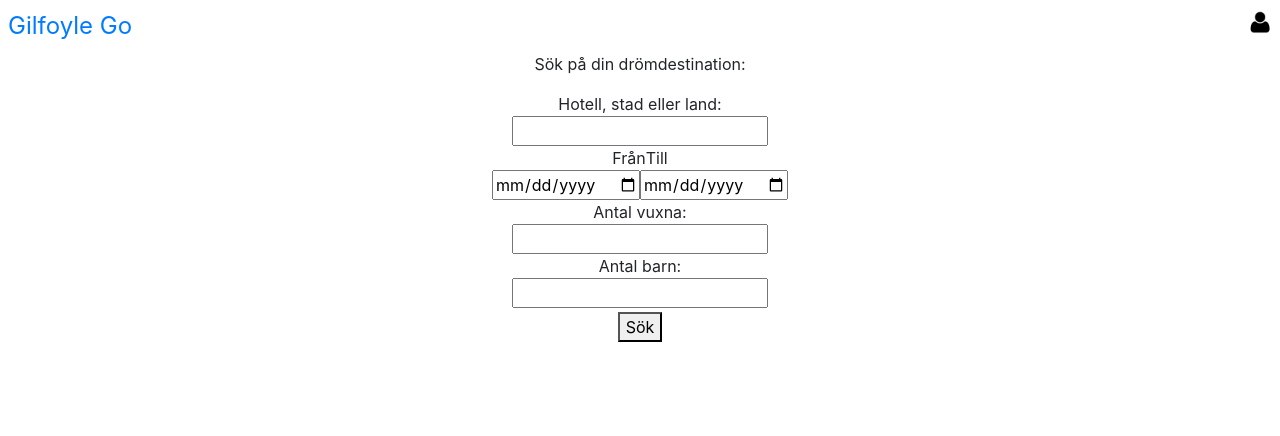
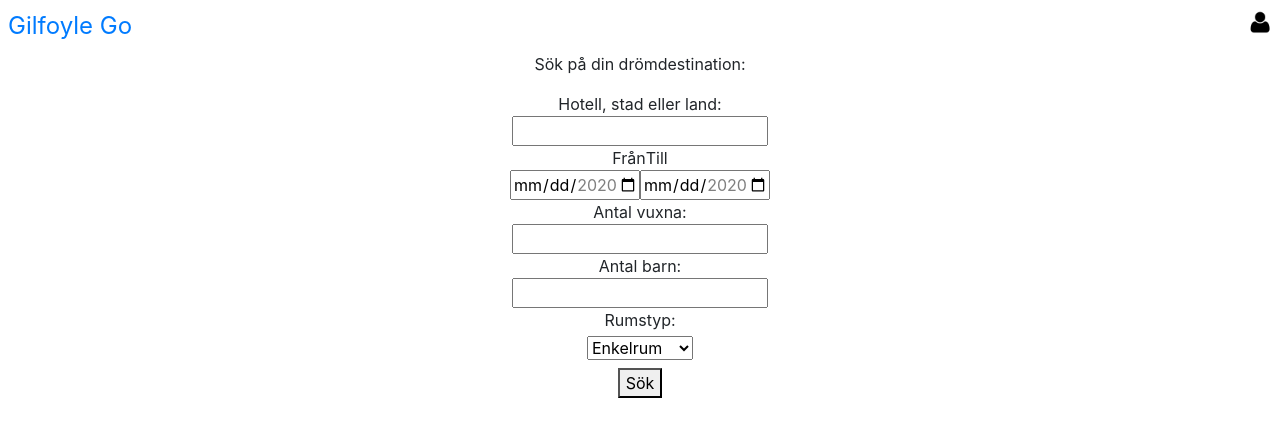
Before and after one commit to antfra125/gilfoylego_master, a Vue app in the folder gilfoylego_vue/: page / in a window 1280 px wide. Shown: the top 436 px of the page. Built offline with nearby package versions, Linux system fonts and the light colour scheme.

Commit message:
lagt till rumstyp och lite fix på datum

```diff
--- a/gilfoylego_vue/src/views/Home.vue
+++ b/gilfoylego_vue/src/views/Home.vue
@@ -25,10 +25,10 @@
           </div>
           <div class="row d-flex justify-content-center">
             <div class="column">
-              <input type="date">
+              <input type="date" min="2020-07-01" max="2020-08-24" step="7">
             </div>
             <div class="column">
-              <input type="date">
+              <input type="date" min="2020-07-02" max="2020-08-31" step="7">
             </div>
           </div>
           <div class="row d-flex justify-content-center">
@@ -51,8 +51,22 @@
               <input type="number">
             </div>
           </div>
+          <div class="row justify-content-center">
+            <div class="column">
+              Rumstyp:
+            </div>
+          </div>
           <div class="row d-flex justify-content-center">
-            <div class="column p-1">
+            <div class="column pt-1">
+              <select id="roomtype" name="roomtype">
+                <option value="Enkelrum">Enkelrum</option>
+                <option value="Dubbelrum">Dubbelrum</option>
+                <option value="Familjerum">Familjerum</option>
+              </select>
+            </div>
+          </div>
+          <div class="row d-flex justify-content-center">
+            <div class="column p-2">
               <button>Sök</button>
             </div>
           </div>
```
